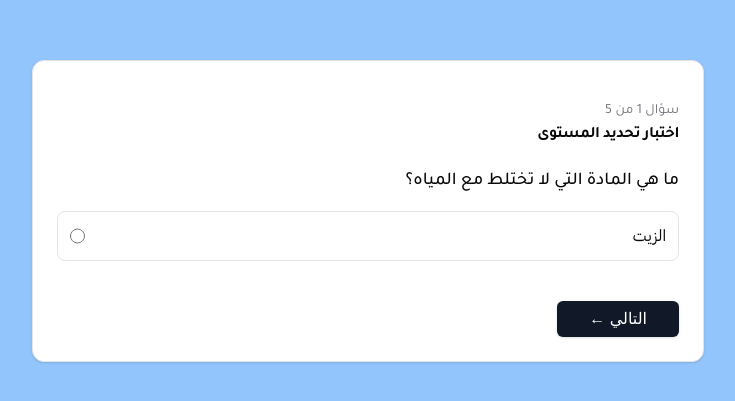
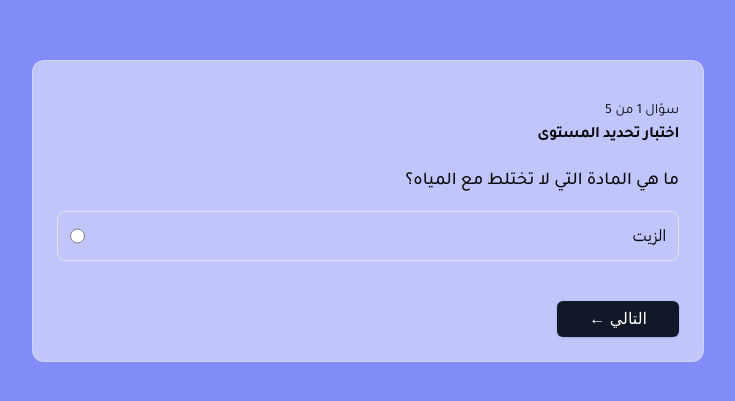
Before and after one commit to Waleedkhttab95/thekaa_fronend, a Next.js app: page /test in a window 1280 px wide. Shown: the part 205-606 px from the top of the page, without its empty margins (272-1007 px from the left). Built offline with nearby package versions, Linux system fonts and the light colour scheme; what tailwindcss-rtl would draw is missing.

Commit message:
Check transparent variant

```diff
--- a/src/app/test/page.tsx
+++ b/src/app/test/page.tsx
@@ -6,9 +6,9 @@ import { Card, CardContent, CardDescription, CardFooter, CardHeader, CardTitle }
 export default function TestPage() {
 
   return (
-    <div className="min-h-screen p-4 bg-blue-300">
+    <div className="min-h-screen p-4 bg-indigo-400">
       <div className="container mx-auto flex justify-center items-center min-h-screen">
-            <Card variant="default" className="w-full max-w-2xl pt-4">
+            <Card variant="transparent" className="w-full max-w-2xl pt-4">
 
                 <CardHeader>
                     <CardDescription>سؤال 1 من 5</CardDescription>
--- a/src/components/molecules/card.tsx
+++ b/src/components/molecules/card.tsx
@@ -12,7 +12,7 @@ const Card = React.forwardRef<HTMLDivElement, CardProps>(
   ({ className, variant = "default", ...props }, ref) => {
     const variantStyles = {
       default: "bg-card border shadow",
-      transparent: "bg-card/50 backdrop-blur-sm border border-muted/30"
+      transparent: "bg-[rgba(255,255,255,0.5)] dark:bg-[rgba(0,0,0,0.5)] backdrop-blur-sm border border-muted/30"
     }
 
     return (
@@ -62,7 +62,6 @@ const CardDescription = React.forwardRef<HTMLDivElement, CardComponentProps>(
       ref={ref}
       className={cn(
         "text-sm",
-        variant === "transparent" ? "text-muted-foreground/90" : "text-muted-foreground",
         className
       )}
       {...props}
```
